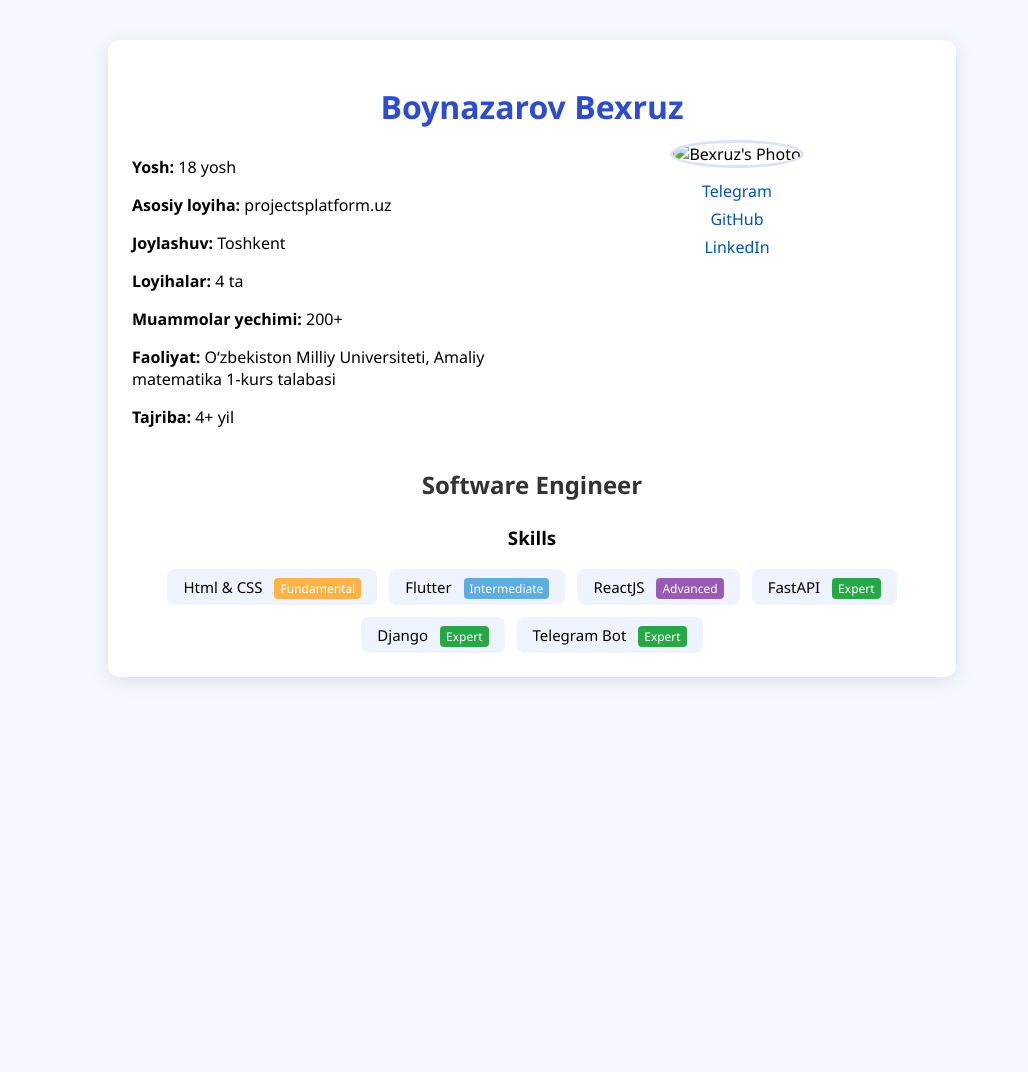
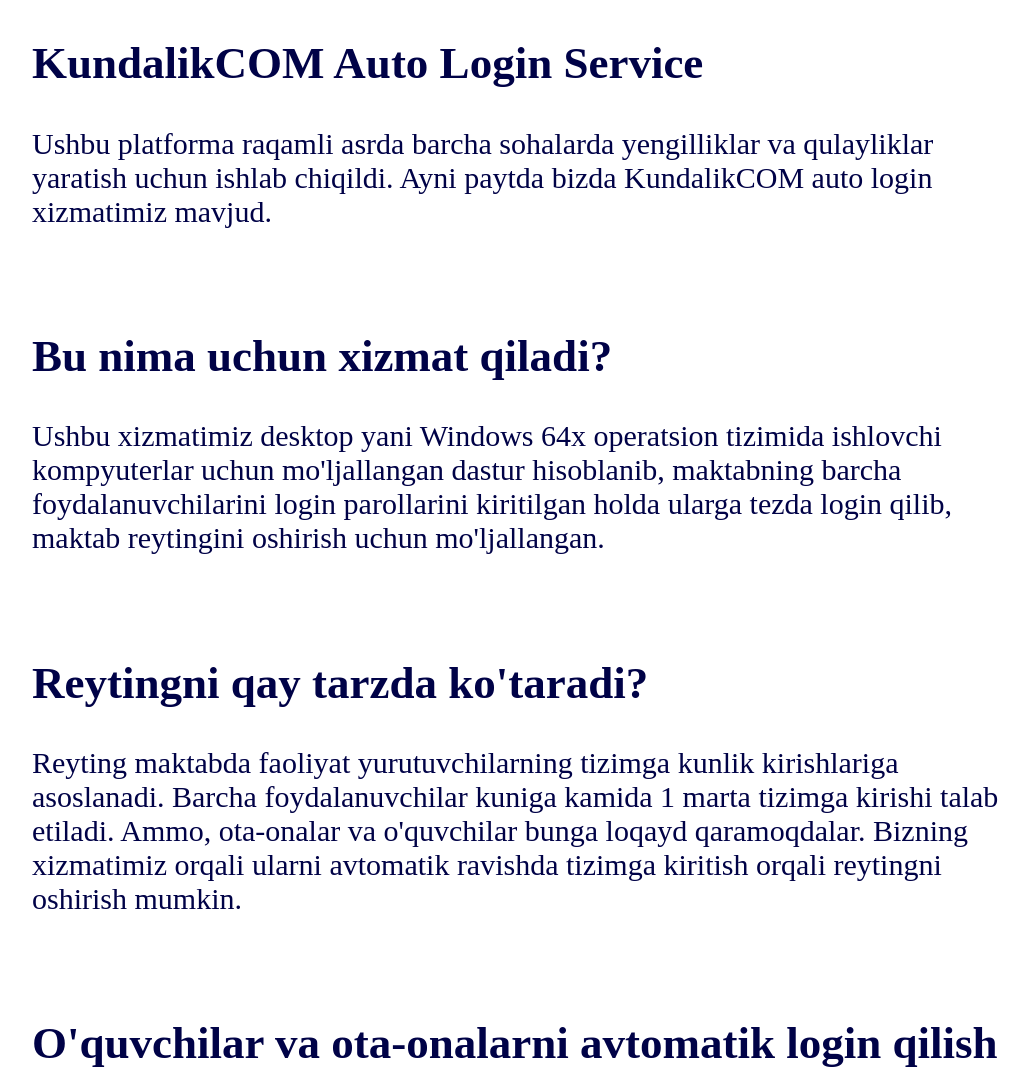
Before and after one commit to bexruzpy/dasturchi_portfeli, a plain HTML site: page index.html in a window 1280 px wide. Shown: the top 1072 px of the page, without its empty margins (108-1136 px from the left). Before the commit the page ends 800 px from the top, so only its background shows below. Drawn offline with Linux system fonts and the light colour scheme.

```diff
--- a/index.html
+++ b/index.html
@@ -1,160 +1,22 @@
 <!DOCTYPE html>
-<html lang="uz">
+<html>
+
 <head>
-  <meta charset="UTF-8">
-  <meta name="viewport" content="width=device-width, initial-scale=1.0">
-  <title>Boynazarov Bexruz - Portfolio</title>
-  <link rel="stylesheet" href="style.css">
-  <style>
+    <title>Project</title>
+</head>
 
-body {
-  margin: 0;
-  padding: 0;
-  font-family: 'Segoe UI', sans-serif;
-  background: #f5f9ff;
-}
+<body style="font-size: 30px; color: rgb(0, 2, 71); background-color: rgb(255, 255, 255); max-width: 1000px; margin: 10px auto; padding: 0 20px; ">
+  <p><h2>KundalikCOM Auto Login Service</h2></p>
+  <p>Ushbu platforma raqamli asrda barcha sohalarda yengilliklar va qulayliklar yaratish uchun ishlab chiqildi. Ayni paytda bizda KundalikCOM auto login xizmatimiz mavjud.</p>
+  <p><br></p>
+  <p><h2>Bu nima uchun xizmat qiladi?</h2></p>
+  <p>Ushbu xizmatimiz desktop yani Windows 64x operatsion tizimida ishlovchi kompyuterlar uchun mo&apos;ljallangan dastur hisoblanib, maktabning barcha foydalanuvchilarini login parollarini kiritilgan holda ularga tezda login qilib, maktab reytingini oshirish uchun mo&apos;ljallangan.</p>
+  <p><br></p>
+  <p><h2>Reytingni qay tarzda ko&apos;taradi?</h2></p>
+  <p>Reyting maktabda faoliyat yurutuvchilarning tizimga kunlik kirishlariga asoslanadi. Barcha foydalanuvchilar kuniga kamida 1 marta tizimga kirishi talab etiladi. Ammo, ota-onalar va o&apos;quvchilar bunga loqayd qaramoqdalar. Bizning xizmatimiz orqali ularni avtomatik ravishda tizimga kiritish orqali reytingni oshirish mumkin.</p>
+  <p><br></p>
+  <p><h2>O&apos;quvchilar va ota-onalarni avtomatik login qilish</h2></p>
+  <p>Xizmatimiz o&apos;quvchilarni hamda ota-onalarni avtomatik tizimga kiritish imkoniyatini beradi. Ushbu qulay xizmat o&apos;qituvchilarning oson foydalanishi uchun ishlab chiqilgan.</p>
+</body>
 
-.profile-card {
-  max-width: 800px;
-  margin: 40px auto;
-  background: #ffffff;
-  border-radius: 12px;
-  padding: 24px;
-  box-shadow: 0 4px 20px rgba(0, 0, 0, 0.1);
-}
-
-.name {
-  text-align: center;
-  color: #2d4dcc;
-  margin-bottom: 12px;
-}
-
-.top-section {
-  display: flex;
-  flex-wrap: wrap;
-  justify-content: space-between;
-  gap: 20px;
-}
-
-.info {
-  flex: 1;
-  min-width: 250px;
-}
-
-.image-and-links {
-  flex: 1;
-  text-align: center;
-}
-
-.avatar {
-  width: 140px;
-  height: 140px;
-  border-radius: 50%;
-  object-fit: cover;
-  border: 3px solid #d9e4f5;
-}
-
-.links {
-  margin-top: 12px;
-  display: flex;
-  flex-direction: column;
-  gap: 6px;
-}
-
-.links a {
-  color: #0056b3;
-  text-decoration: none;
-}
-
-.role {
-  text-align: center;
-  margin: 24px 0;
-  color: #333;
-}
-
-.skills-section {
-  text-align: center;
-}
-
-.skills {
-  display: flex;
-  flex-wrap: wrap;
-  justify-content: center;
-  gap: 12px;
-  margin-top: 16px;
-}
-
-.skill {
-  background: #eef3fd;
-  padding: 8px 16px;
-  border-radius: 8px;
-  font-size: 15px;
-}
-
-.tag {
-  font-size: 12px;
-  margin-left: 8px;
-  padding: 2px 6px;
-  border-radius: 4px;
-  color: white;
-}
-
-.fundamental {
-  background-color: #ffb347;
-}
-
-.intermediate {
-  background-color: #5dade2;
-}
-
-.advanced {
-  background-color: #9b59b6;
-}
-
-.expert {
-  background-color: #28a745;
-}
-
-  </style>
-</head>
-<body>
-  <div class="profile-card">
-    <h1 class="name">Boynazarov Bexruz</h1>
-
-    <div class="top-section">
-      <div class="info">
-        <p><strong>Yosh:</strong> 18 yosh</p>
-        <p><strong>Asosiy loyiha:</strong> projectsplatform.uz</p>
-        <p><strong>Joylashuv:</strong> Toshkent</p>
-        <p><strong>Loyihalar:</strong> 4 ta</p>
-        <p><strong>Muammolar yechimi:</strong> 200+</p>
-        <p><strong>Faoliyat:</strong> O‘zbekiston Milliy Universiteti, Amaliy matematika 1-kurs talabasi</p>
-        <p><strong>Tajriba:</strong> 4+ yil</p>
-      </div>
-
-      <div class="image-and-links">
-        <img src="your-photo.jpg" alt="Bexruz's Photo" class="avatar" />
-        <div class="links">
-          <a href="https://t.me/bexruzdeveloper" target="_blank">Telegram</a>
-          <a href="https://github.com/bexruzpy" target="_blank">GitHub</a>
-          <a href="https://linkedin.com/in/bexruzdeveloper" target="_blank">LinkedIn</a>
-        </div>
-      </div>
-    </div>
-
-    <h2 class="role">Software Engineer</h2>
-
-    <div class="skills-section">
-      <h3>Skills</h3>
-      <div class="skills">
-        <div class="skill">Html & CSS <span class="tag fundamental">Fundamental</span></div>
-        <div class="skill">Flutter <span class="tag intermediate">Intermediate</span></div>
-        <div class="skill">ReactJS <span class="tag advanced">Advanced</span></div>
-        <div class="skill">FastAPI <span class="tag expert">Expert</span></div>
-        <div class="skill">Django <span class="tag expert">Expert</span></div>
-        <div class="skill">Telegram Bot <span class="tag expert">Expert</span></div>
-      </div>
-    </div>
-  </div>
-</body>
 </html>
```
Also changed, not shown: awdawd.txt (added), 1 other file.
